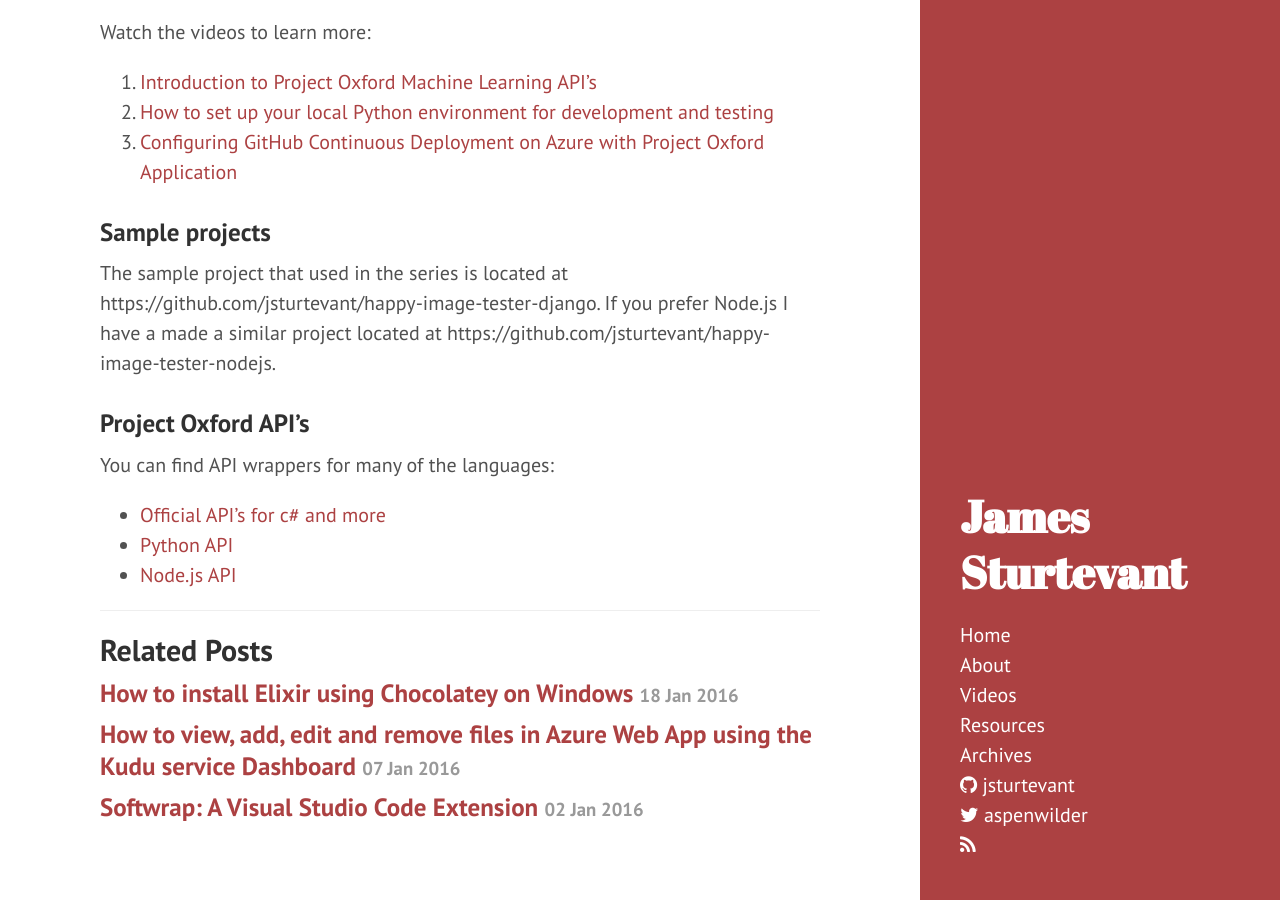
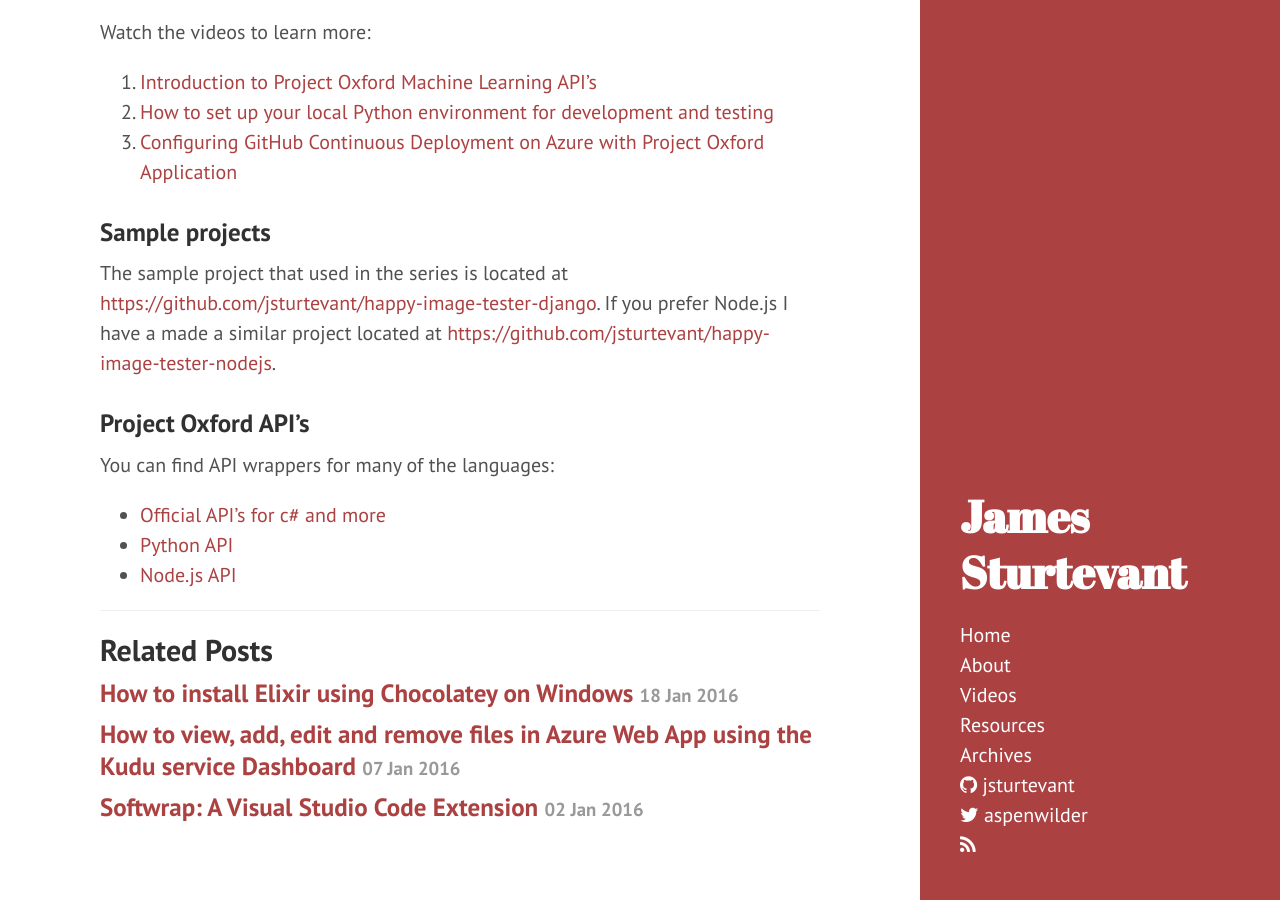
Before and after one commit to jsturtevant/jsturtevant.github.io, a Jekyll site: the page built from _posts/2016-02-09-Getting-Started-with-Project-Oxford-Machine-Learning-Apis-and-Deployment-on-Azure.md, in a window 1280 px wide and 900 px high, scrolled down 493 px. Built offline with Jekyll 4.4.1, drawn with Linux system fonts in a browser that asks for light colours; nearby versions of some CDN libraries; Markdown is read by kramdown in place of the engine named in the settings; comment, search, counter and statistics services are not loaded; part of the change alters nothing that is shown.

Commit message:
fixed links

```diff
--- a/_posts/2016-02-09-Getting-Started-with-Project-Oxford-Machine-Learning-Apis-and-Deployment-on-Azure.md
+++ b/_posts/2016-02-09-Getting-Started-with-Project-Oxford-Machine-Learning-Apis-and-Deployment-on-Azure.md
@@ -16,7 +16,7 @@ Watch the videos to learn more:
 
 
 ### Sample projects
-The sample project that used in the series is located at https://github.com/jsturtevant/happy-image-tester-django. If you prefer Node.js I have a made a similar project located at https://github.com/jsturtevant/happy-image-tester-nodejs.
+The sample project that used in the series is located at [https://github.com/jsturtevant/happy-image-tester-django](https://github.com/jsturtevant/happy-image-tester-django). If you prefer Node.js I have a made a similar project located at [https://github.com/jsturtevant/happy-image-tester-nodejs](https://github.com/jsturtevant/happy-image-tester-nodejs).
 
 ### Project Oxford API's
 You can find API wrappers for many of the languages:
```
